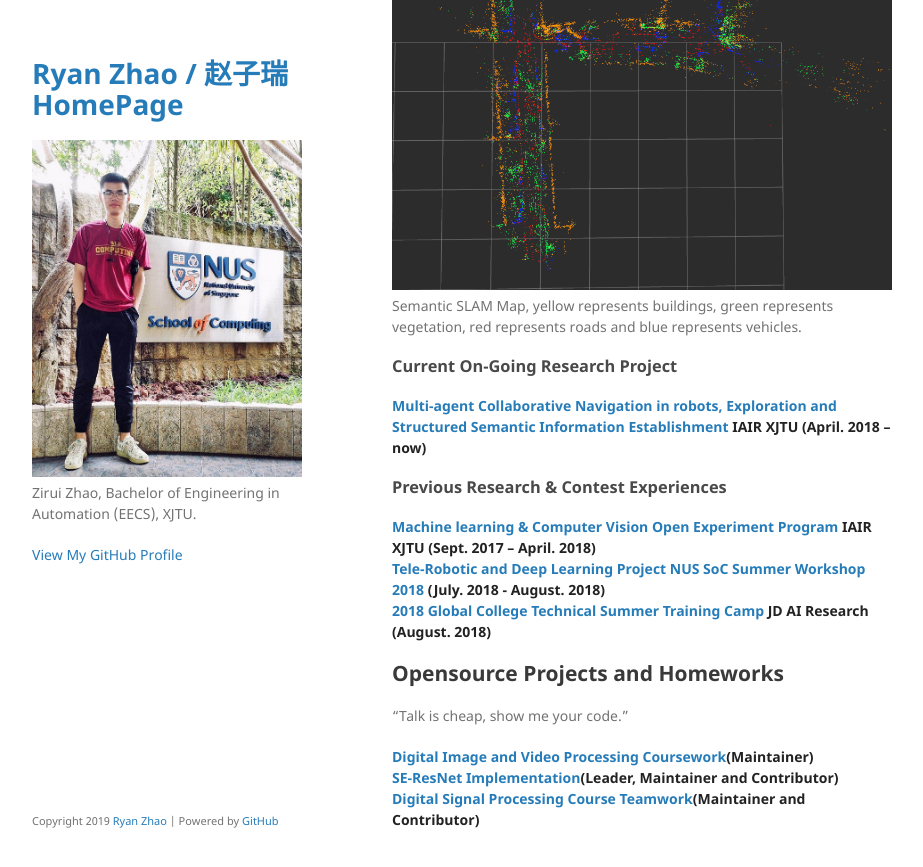
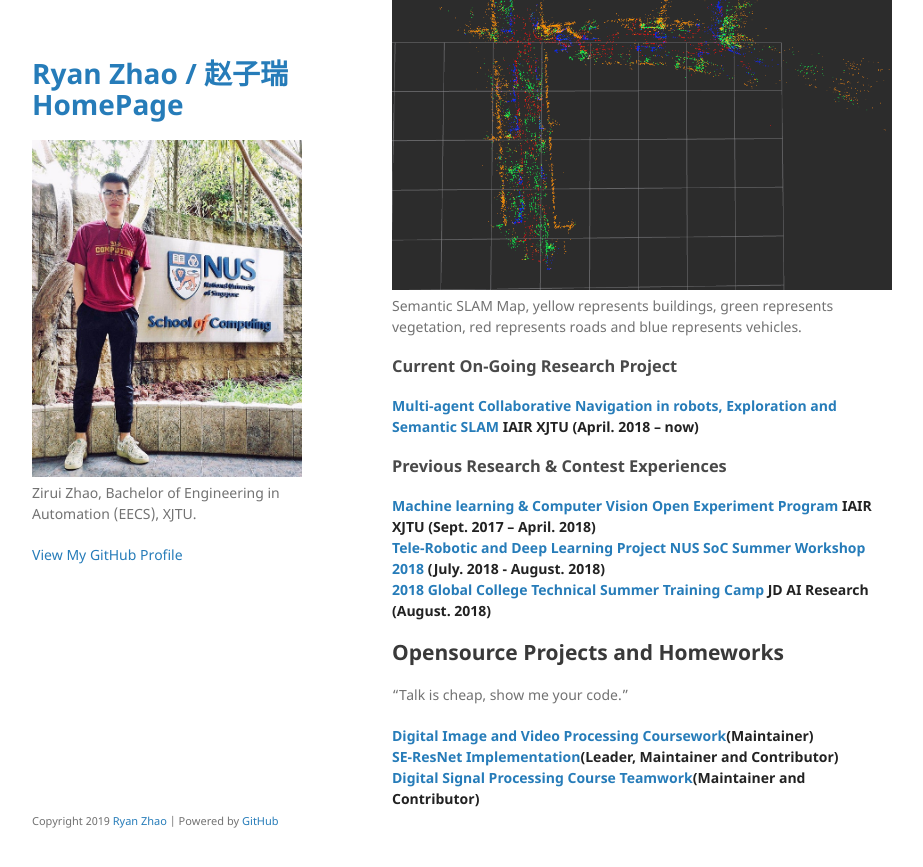
Before and after one commit to 1989Ryan/1989Ryan.github.io, a Jekyll site: the page built from index.md, in a window 1280 px wide and 900 px high, scrolled down 1525 px. Shown: the top 867 px of the window, without its empty margins (178-1101 px from the left). Built offline with Jekyll 4.4.1, drawn with Linux system fonts in a browser that asks for light colours; our own code applies the rules of GitHub Pages for plain Markdown files.

Commit message:
update website

```diff
--- a/index.md
+++ b/index.md
@@ -36,7 +36,7 @@ Semantic SLAM Map, yellow represents buildings, green represents vegetation, red
 
 ### Current On-Going Research Project
 
-**[Multi-agent Collaborative Navigation in robots, Exploration and Structured Semantic Information Establishment](./r1.html)
+**[Multi-agent Collaborative Navigation in robots, Exploration and Semantic SLAM](./r1.html)
  IAIR XJTU (April. 2018 – now)**<br/>
 
 ### Previous Research & Contest Experiences
```
